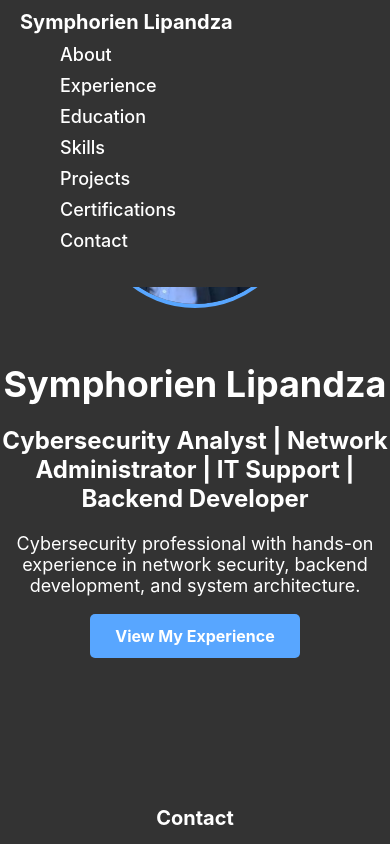
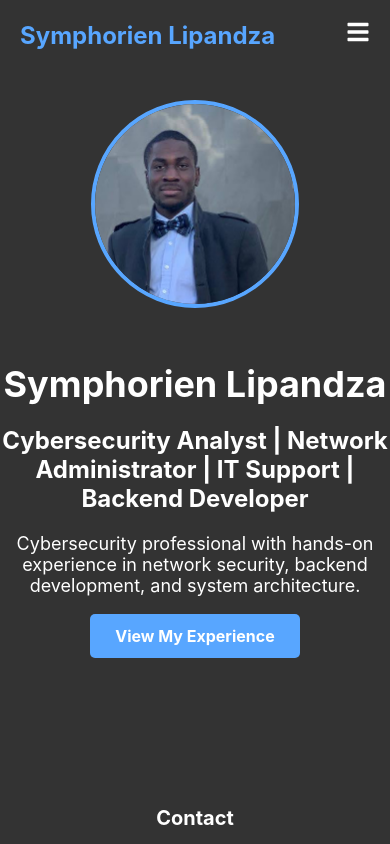
Before and after one commit to SymphorienLipandza/cybersecurity-portfolio, a React (Create React App) app: page / in a window 390 px wide. Shown: the top 844 px of the page. Built offline with nearby package versions, Linux system fonts and the light colour scheme.

Commit message:
added the hamburger button icon with a menu toggle in the header

```diff
--- a/src/components/Header.css
+++ b/src/components/Header.css
@@ -26,10 +26,7 @@ header .logo {
 header ul {
     list-style: none;
     display: flex;
-}
-
-header ul li {
-    margin-left: 20px;
+    gap: 20px;
 }
 
 header ul li a {
@@ -43,28 +40,39 @@ header ul li a:hover {
     color: #58a6ff;
 }
 
-@media screen and (max-width: 768px) {
-    header nav {
+.hamburger {
+    display: none;
+    font-size: 24px;
+    color: #fff;
+    cursor: pointer;
+}
+
+@media (max-width: 768px) {
+    header ul {
+        display: none;
         flex-direction: column;
-        align-items: flex-start;
+        width: 100%;
+        position: absolute;
+        top: 100%;
+        left: 0;
+        background-color: #333;
+        padding: 20px;
+        z-index: 100;
     }
 
-    header ul {
-        flex-direction: column;
-        margin-top: 10px;
+    header ul.open {
+        display: flex;
     }
 
     header ul li {
-        margin-left: 0;
         margin-bottom: 10px;
     }
+
     header ul li a {
         font-size: 18px;
     }
-    header .logo {
-        font-size: 20px;
-    }
-    header {
-        padding: 10px 0;
+
+    .hamburger {
+        display: block;
     }
 }
--- a/src/components/Header.js
+++ b/src/components/Header.js
@@ -1,12 +1,22 @@
-import React from 'react';
+import React, { useState } from 'react';
 import { Link } from 'react-router-dom';
 import './Header.css';
+import { FaBars, FaTimes } from 'react-icons/fa';
 
 const Header = () => {
+    const [isOpen, setIsOpen] = useState(false);
+
+    const toggleMenu = () => {
+        setIsOpen(!isOpen);
+    };
+
     return (
         <header>
             <nav>
-                <Link to="/" className="logo">Symphorien Lipandza</Link>
+                <div className="logo">
+                    <Link to="/">Symphorien Lipandza</Link>
+                </div>
+                <div className={`menu ${isOpen ? 'open' : ''}`}>
                     <ul>
                         <li><Link to="/about">About</Link></li>
                         <li><Link to="/experience">Experience</Link></li>
@@ -16,6 +26,10 @@ const Header = () => {
                         <li><Link to="/certifications">Certifications</Link></li>
                         <li><Link to="/contact">Contact</Link></li>
                     </ul>
+                </div>
+                <div className="hamburger" onClick={toggleMenu}>
+                    {isOpen ? <FaTimes /> : <FaBars />}
+                </div>
             </nav>
         </header>
     );
```
Lines whose indentation alone changed are shown as unchanged.
